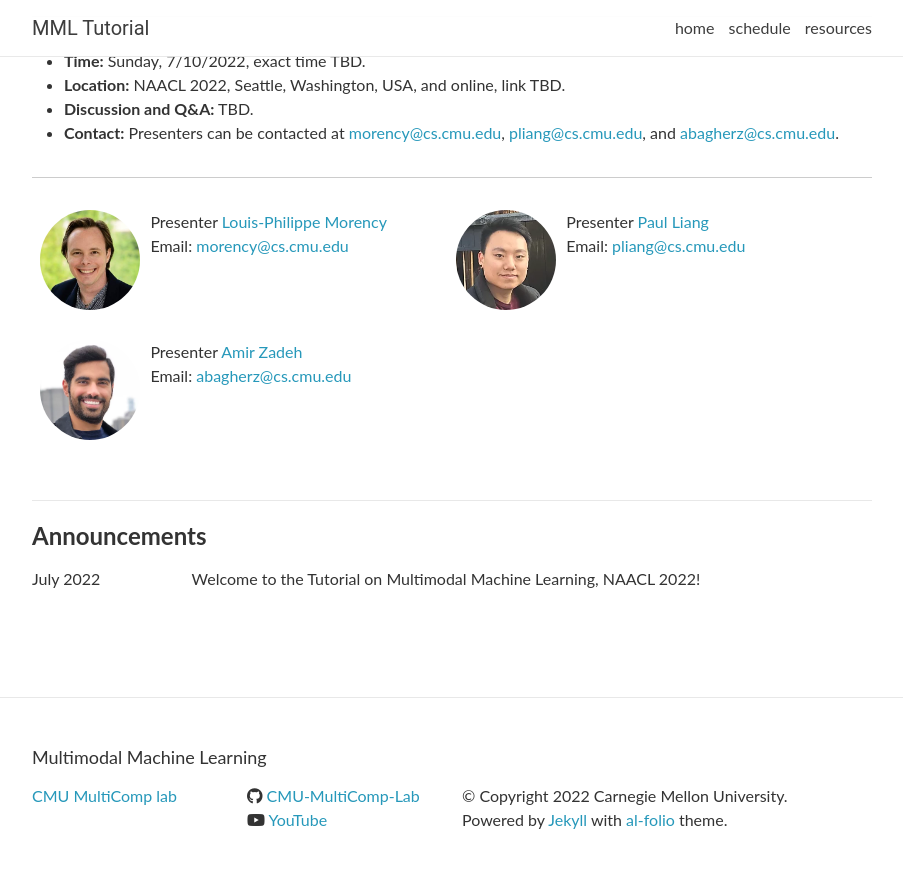
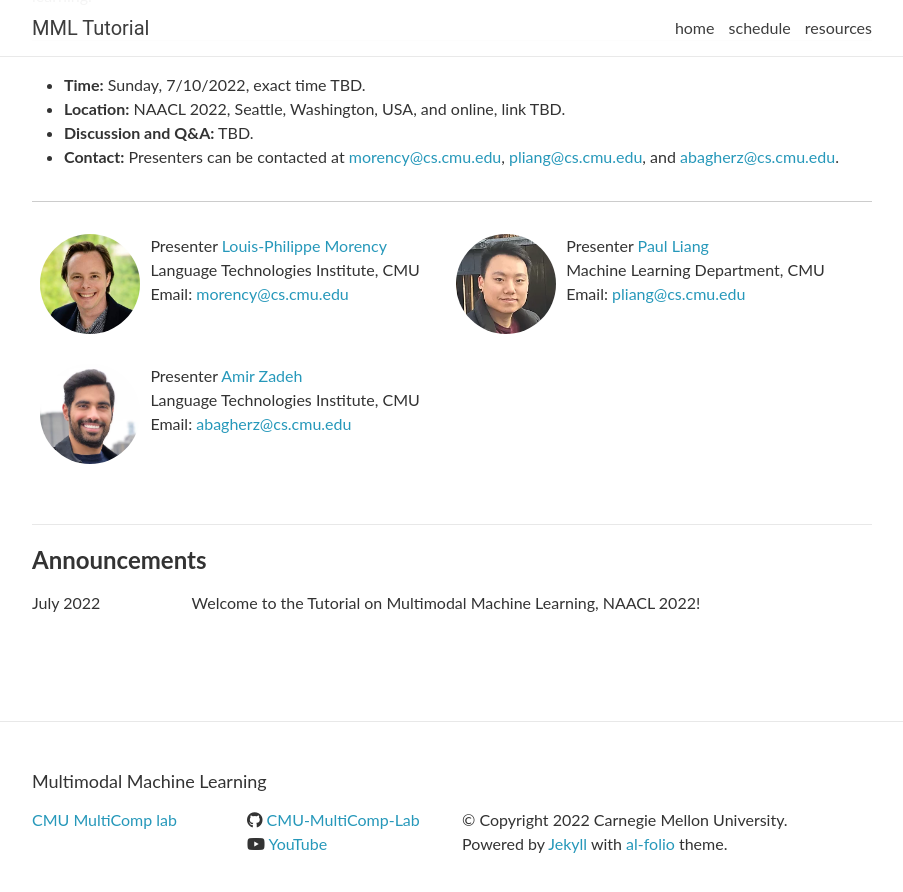
Before and after one commit to CMU-MultiComp-Lab/mmml-tutorial, a Jekyll site: the page naacl2022/index.html, which Jekyll copies as it is, in a window 1280 px wide and 900 px high, scrolled down 641 px. Shown: the top 892 px of the window, without its empty margins (188-1091 px from the left). Built offline with Jekyll 4.4.1, drawn with Linux system fonts in a browser that asks for light colours; nearby versions of some CDN libraries; comment, search, counter and statistics services are not loaded.

Commit message:
Update index.html

```diff
--- a/naacl2022/index.html
+++ b/naacl2022/index.html
@@ -77,7 +77,7 @@
       and more recently with language & vision projects such as image and video captioning, visual question answering,
       and language-guided reinforcement learning, this research field brings some unique challenges for multimodal
       researchers given the heterogeneity of the data and the contingency often found between modalities.</br>
-
+      </br>
        This tutorial builds upon the annual course on multimodal machine learning taught at Carnegie Mellon University
       and is a completely revised version of the previous tutorials on multimodal learning at CVPR, ACL, and ICMI conferences.
       The present tutorial is based on a revamped taxonomy of the core technical challenges present in multimodal machine learning,
@@ -106,6 +106,7 @@
     <a href="https://www.cs.cmu.edu/~morency/" target="_blank"><img src="/mmml-tutorial/assets/img/lp.jpg" /></a>
     <ul class="instructor-info">
       <li><span>Presenter</span> <a href="https://www.cs.cmu.edu/~morency/" target="_blank">Louis-Philippe Morency</a></li>
+      <li>Language Technologies Institute, CMU</li>
       <li><span>Email:</span> <a href="mailto:morency@cs.cmu.edu" target="_blank">morency@cs.cmu.edu</a></li>
     </ul>
   </div>
@@ -116,6 +117,7 @@
 
     <ul class="instructor-info">
       <li><span>Presenter</span> <a href="https://www.cs.cmu.edu/~pliang/" target="_blank">Paul Liang</a></li>
+      <li>Machine Learning Department, CMU</li>
       <li><span>Email:</span> <a href="mailto:pliang@cs.cmu.edu" target="_blank">pliang@cs.cmu.edu</a></li>
     </ul>
   </div>
@@ -126,6 +128,7 @@
 
     <ul class="instructor-info">
       <li><span>Presenter</span> <a href="https://www.amir-zadeh.com/" target="_blank">Amir Zadeh</a></li>
+      <li>Language Technologies Institute, CMU</li>
       <li><span>Email:</span> <a href="mailto:abagherz@cs.cmu.edu" target="_blank">abagherz@cs.cmu.edu</a></li>
     </ul>
   </div>
```
